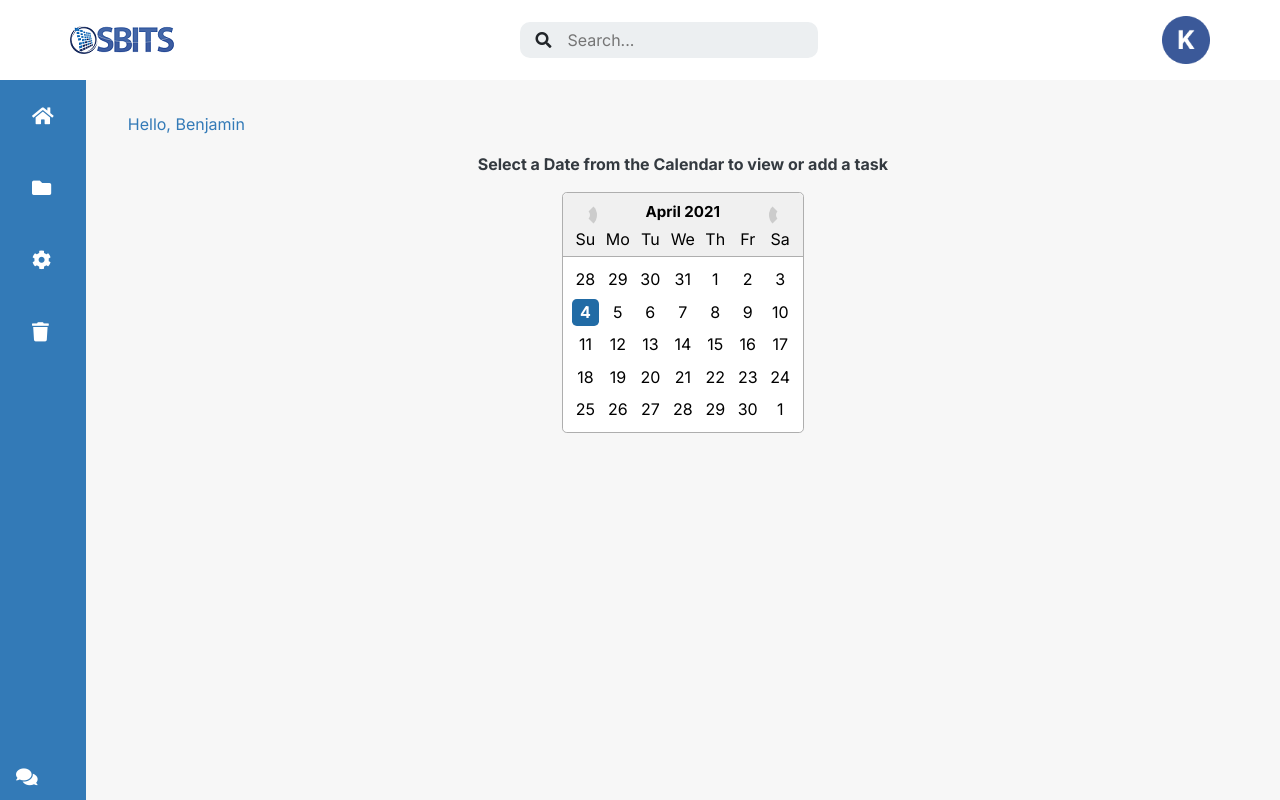
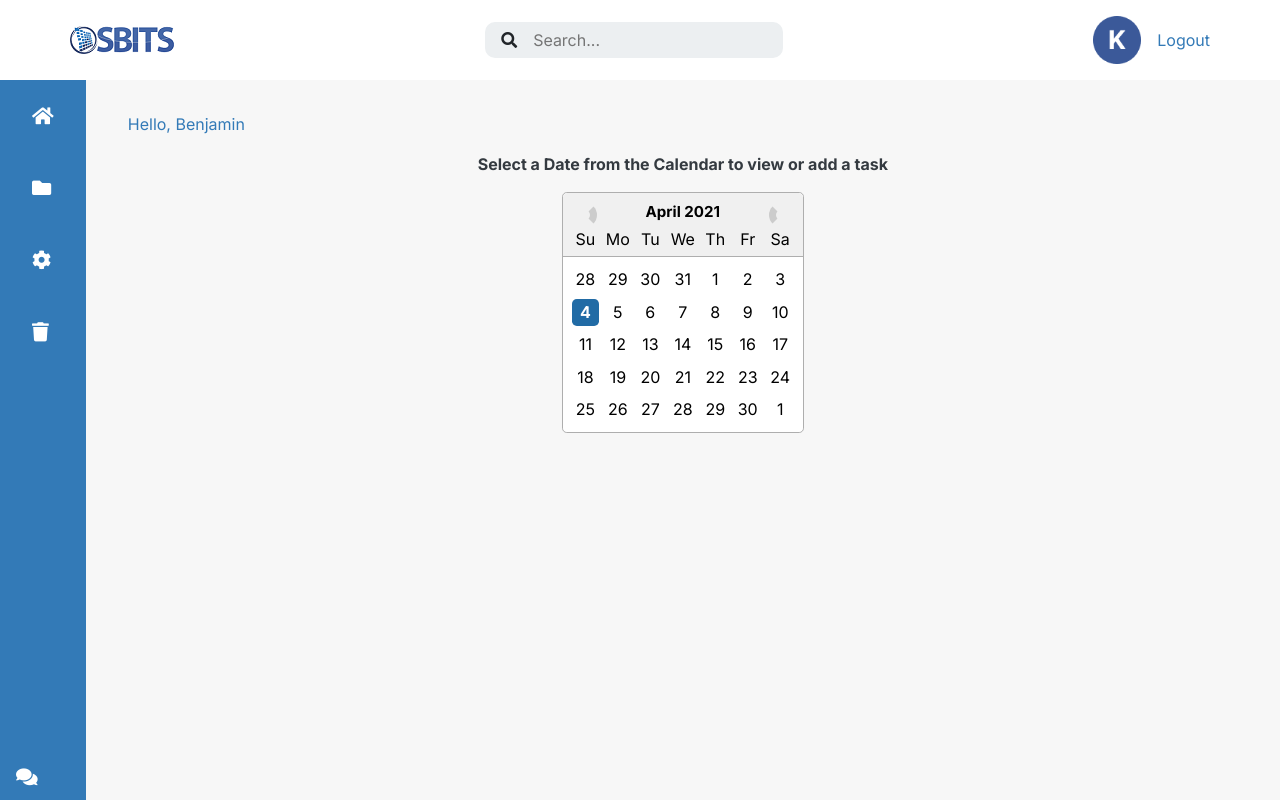
Before and after one commit to evansibok/sbit, a React (Create React App) app: page /dashboard in a window 1280 px wide. Built offline with nearby package versions, Linux system fonts and the light colour scheme.

Commit message:
add logout

```diff
--- a/src/components/DHeaderComp.jsx
+++ b/src/components/DHeaderComp.jsx
@@ -1,5 +1,5 @@
 import React from "react";
-import { NavLink } from "react-router-dom";
+import { NavLink, Link } from "react-router-dom";
 import styled from "styled-components";
 
 const DHeaderComp = () => {
@@ -15,9 +15,14 @@ const DHeaderComp = () => {
           <input type="search" placeholder="Search..." />
         </div>
 
-        <div className="dp">
-          <img src="/images/letter-k.png" alt="" />
+        <div className="header-right">
+          <div className="dp">
+            <img src="/images/letter-k.png" alt="" />
+          </div>
+
+          <Link exact to="/">Logout</Link>
         </div>
+
       </nav>
     </Header>
   );
@@ -27,6 +32,7 @@ export default DHeaderComp;
 
 const Header = styled.header`
   .dp {
+    margin-right: 1em;
     img {
       width: 100%;
       max-width: 3rem;
@@ -41,4 +47,10 @@ const Header = styled.header`
       background-color: inherit;
     }
   }
+
+  .header-right {
+    display: flex;
+    justify-content: space-between;
+    align-items: center;
+  }
 `;
```
